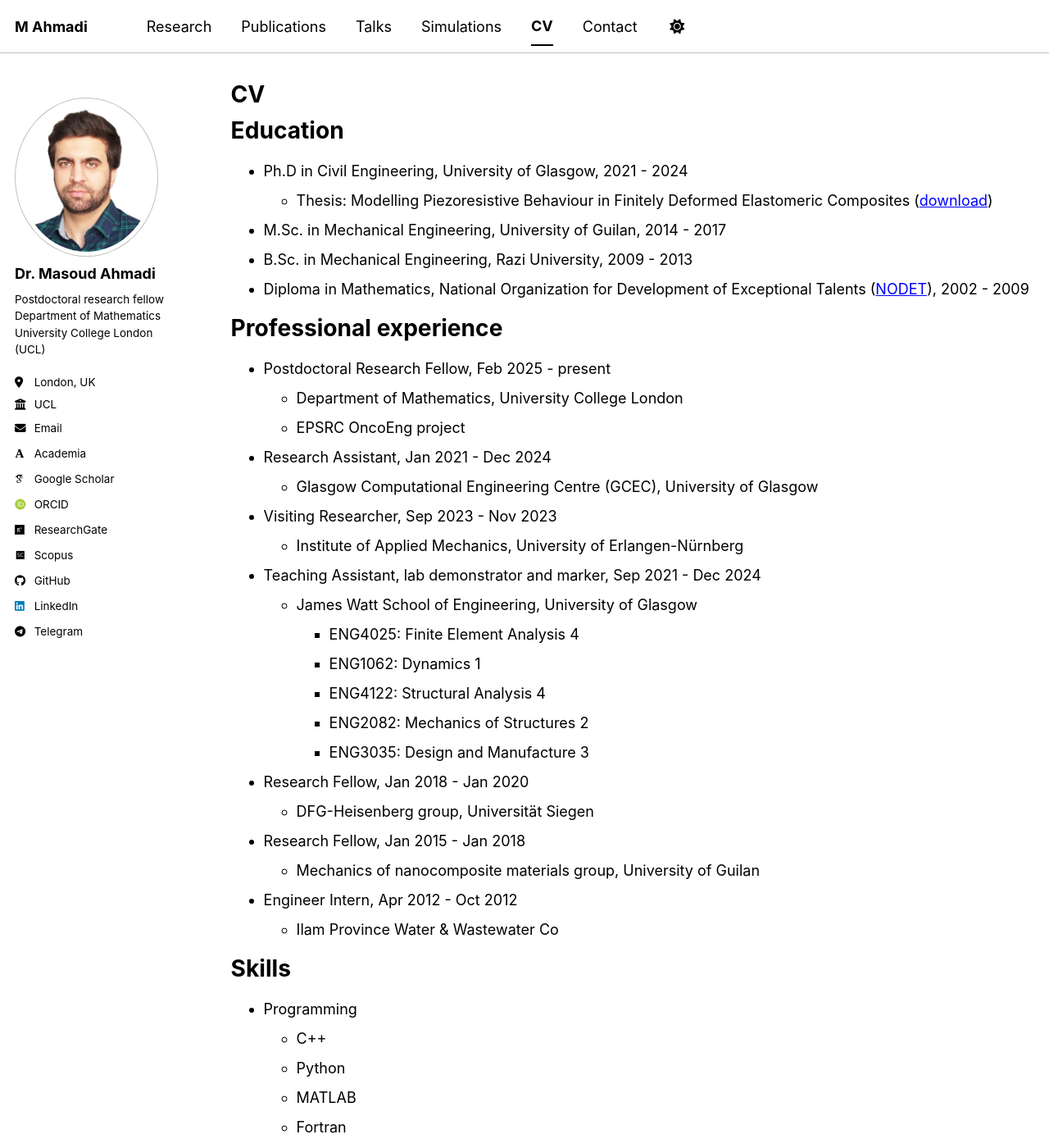
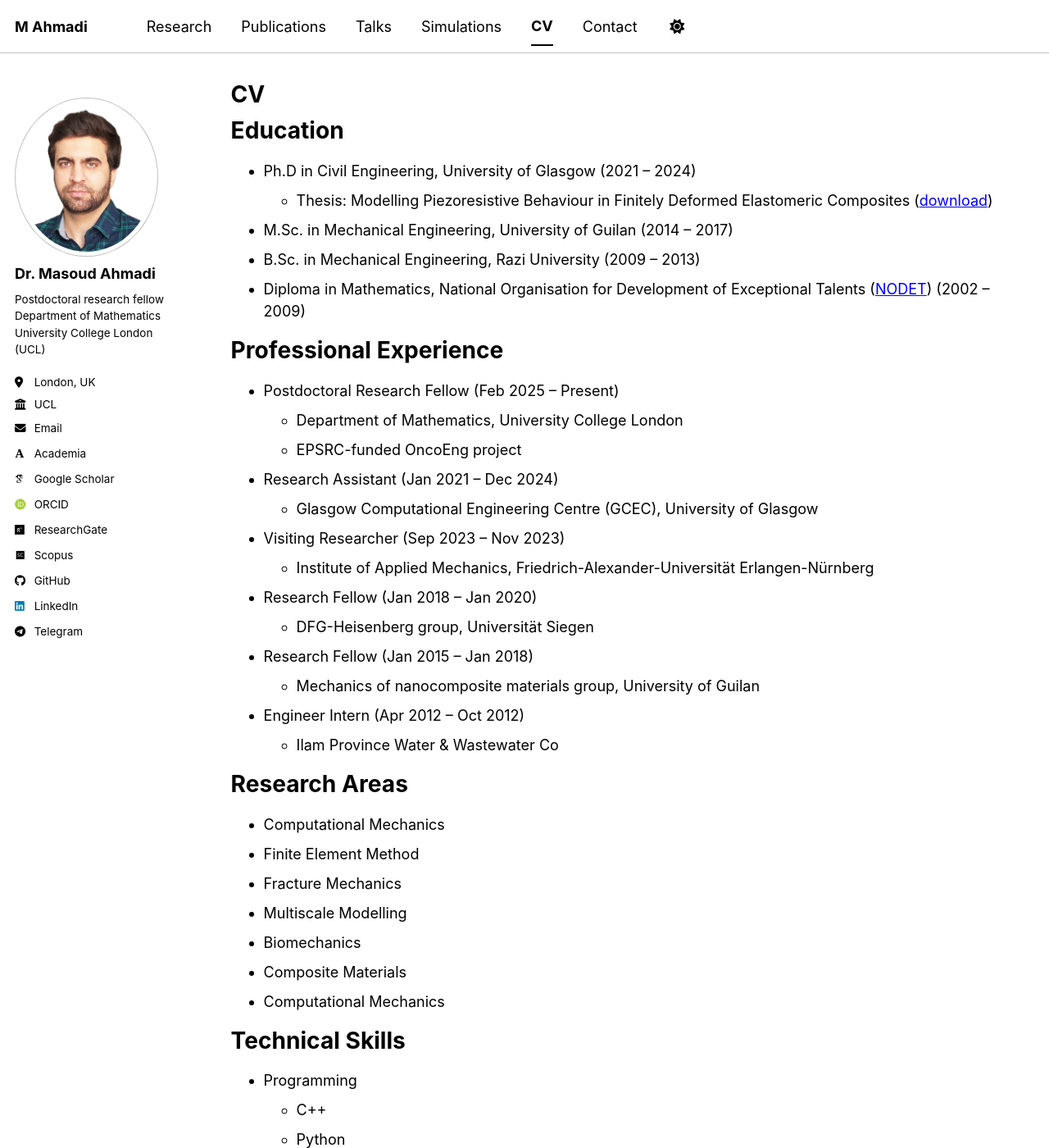
Before and after one commit to Masoud16ahm/Masoud16ahm.github.io, a Jekyll site: the page built from _pages/cv.md, in a window 1280 px wide and 1400 px high. Shown: the whole window at 82% size. Built offline with Jekyll 4.4.1, drawn with Linux system fonts in a browser that asks for light colours; some web fonts are replaced; a script bundle is joined from its source files by our own code; library files that are not in the unit come from our copies; some of the changed text lies outside the part shown.

Commit message:
Update CV formatting and improve clarity

```diff
--- a/_pages/cv.md
+++ b/_pages/cv.md
@@ -11,43 +11,49 @@ redirect_from:
 
 Education
 ======
-* Ph.D in Civil Engineering, University of Glasgow, 2021 - 2024
+* Ph.D in Civil Engineering, University of Glasgow (2021 – 2024)
   * Thesis: Modelling Piezoresistive Behaviour in Finitely Deformed Elastomeric Composites ([download](https://theses.gla.ac.uk/84772/))
-* M.Sc. in Mechanical Engineering, University of Guilan, 2014 - 2017
-* B.Sc. in Mechanical Engineering, Razi University, 2009 - 2013
-* Diploma in Mathematics, National Organization for Development of Exceptional Talents ([NODET](https://en.wikipedia.org/wiki/National_Organization_for_Development_of_Exceptional_Talents)), 2002 - 2009
+* M.Sc. in Mechanical Engineering, University of Guilan (2014 – 2017)
+* B.Sc. in Mechanical Engineering, Razi University (2009 – 2013)
+* Diploma in Mathematics, National Organisation for Development of Exceptional Talents ([NODET](https://en.wikipedia.org/wiki/National_Organization_for_Development_of_Exceptional_Talents)) (2002 – 2009)
 
-Professional experience
+Professional Experience
 ======
-* Postdoctoral Research Fellow, Feb 2025 - present
+* Postdoctoral Research Fellow (Feb 2025 – Present)
   * Department of Mathematics, University College London
-  * EPSRC OncoEng project
-* Research Assistant, Jan 2021 - Dec 2024
+  * EPSRC-funded OncoEng project
+* Research Assistant (Jan 2021 – Dec 2024)
   * Glasgow Computational Engineering Centre (GCEC), University of Glasgow
-* Visiting Researcher, Sep 2023 - Nov 2023
-  * Institute of Applied Mechanics, University of Erlangen-Nürnberg
-* Teaching Assistant, lab demonstrator and marker, Sep 2021 - Dec 2024
-  * James Watt School of Engineering, University of Glasgow
-    * ENG4025: Finite Element Analysis 4
-    * ENG1062: Dynamics 1
-    * ENG4122: Structural Analysis 4
-    * ENG2082: Mechanics of Structures 2
-    * ENG3035: Design and Manufacture 3
-* Research Fellow, Jan 2018 - Jan 2020
+* Visiting Researcher (Sep 2023 – Nov 2023)
+  * Institute of Applied Mechanics, Friedrich-Alexander-Universität Erlangen-Nürnberg
+* Research Fellow (Jan 2018 – Jan 2020)
   * DFG-Heisenberg group, Universität Siegen
-* Research Fellow, Jan 2015 - Jan 2018
+* Research Fellow (Jan 2015 – Jan 2018)
   * Mechanics of nanocomposite materials group, University of Guilan
-* Engineer Intern, Apr 2012 - Oct 2012
+* Engineer Intern (Apr 2012 – Oct 2012)
   * Ilam Province Water & Wastewater Co
 
+Research Areas
+======
+* Computational Mechanics
+* Finite Element Method
+* Fracture Mechanics
+* Multiscale Modelling
+* Biomechanics
+* Composite Materials
+* Computational Mechanics
 
-Skills
+Technical Skills
 ======
 * Programming
   * C++
   * Python
   * MATLAB
   * Fortran
+* Scientific Computing
+  * Firedrake
+  * FEniCS
+  * HPC / parallel computing
 * CAE
   * ABAQUS
   * COMSOL Multiphysics
@@ -68,10 +74,30 @@ Talks & Presentations
     {% include archive-single-talk-cv.html  %}
   {% endfor %}</ul>
 
+Teaching
+======
+* Teaching Assistant, Lab Demonstrator, and Marker (Sep 2021 – Dec 2024)
+  * James Watt School of Engineering, University of Glasgow
+    * ENG4025: Finite Element Analysis 4
+    * ENG1062: Dynamics 1
+    * ENG4122: Structural Analysis 4
+    * ENG2082: Mechanics of Structures 2
+    * ENG3035: Design and Manufacture 3
+* Independent Tutor (Jun 2017 – Dec 2019)
+  * Statics
+  * Mechanics of Materials
+  * ABAQUS
+* Teaching Assistant (Jan 2015 – Sep 2017)
+  * Faculty of Mechanical Engineering, University of Guilan
+    * Finite Element Method using ABAQUS
+    * Numerical Analysis
+    * Mechanics of Materials
+    * Mechanical Vibration
+
 Honours & Awards
 ======
-* Jim Gatheral Scholarship for placement, by James Watt School of Engineering, University of Glasgow, Sep 2023
-* Full College Scholarship for Ph.D., by the College of Science and Engineering, University of Glasgow, Jan 2021
-* Exceptional talent, by NODET (National Organization for Development of Exceptional Talents), High School, Sep 2005
-* Ranked 3rd in NODET national Chess competition, May 2004
-* Exceptional talent, by NODET, Middle School, Sep 2002
+* Jim Gatheral Scholarship for placement, by James Watt School of Engineering, University of Glasgow (Sep 2023)
+* Full College Scholarship for Ph.D., by the College of Science and Engineering, University of Glasgow (Jan 2021)
+* Exceptional talent, by NODET (National Organisation for Development of Exceptional Talents), High School (Sep 2005)
+* Ranked 3rd in NODET national Chess competition (May 2004)
+* Exceptional talent, by NODET, Middle School (Sep 2002)
```
